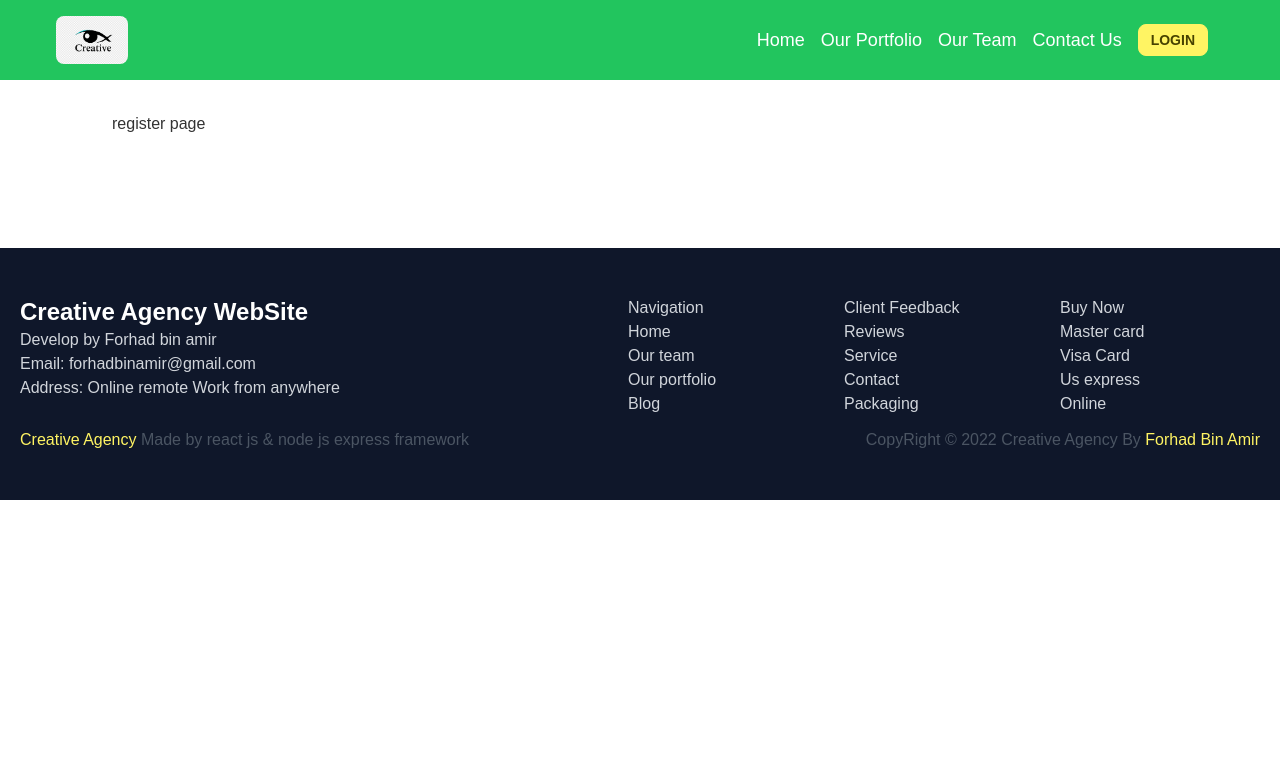
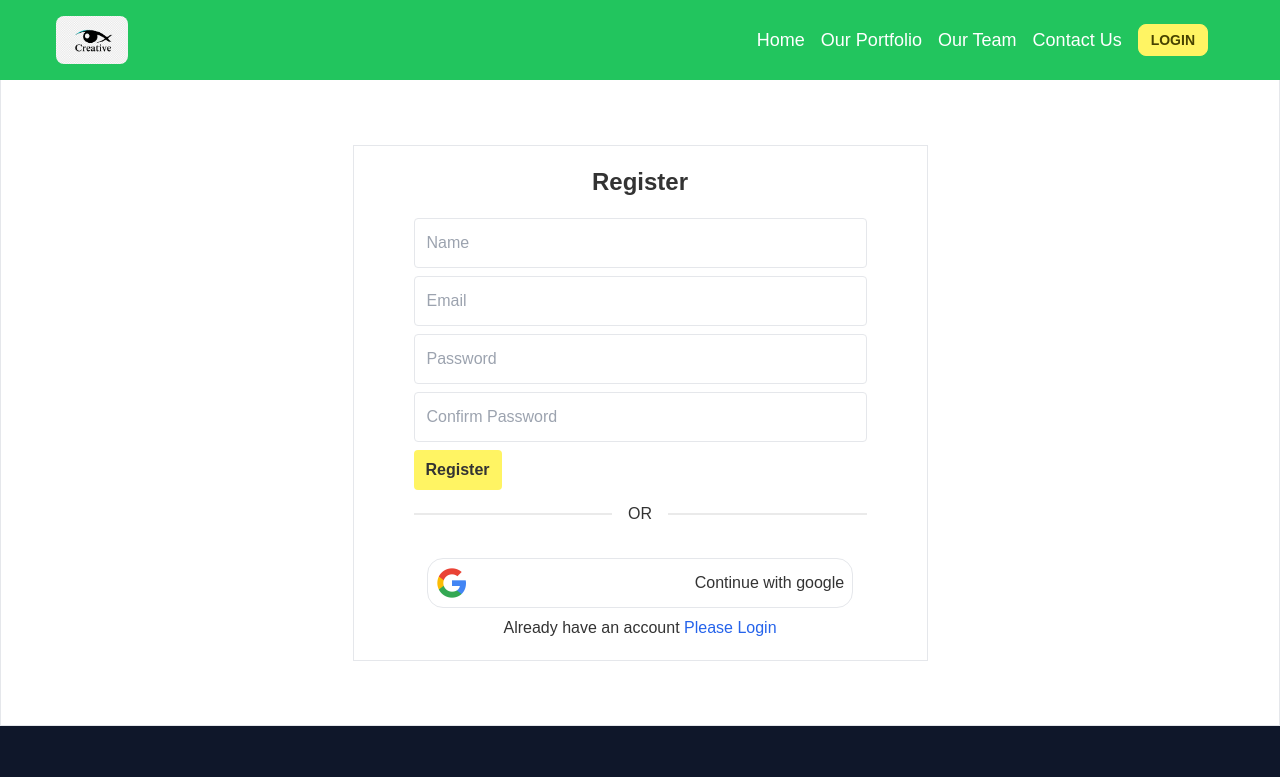
Before and after one commit to forhadbinamir/creative-agency-server, a React (Create React App) app: page /register in a window 1280 px wide. Shown: the top 777 px of the page. Built offline with nearby package versions, Linux system fonts and the light colour scheme; no server answers.

Commit message:
added a react hook form

```diff
--- a/package.json
+++ b/package.json
@@ -12,8 +12,10 @@
     "react": "^18.1.0",
     "react-dom": "^18.1.0",
     "react-firebase-hooks": "^5.0.3",
+    "react-hook-form": "^7.31.3",
     "react-router-dom": "^6.3.0",
     "react-scripts": "5.0.1",
+    "react-toastify": "^9.0.4",
     "react-typical": "^0.1.3",
     "swiper": "^8.2.2",
     "web-vitals": "^2.1.4"
--- a/src/App.js
+++ b/src/App.js
@@ -6,7 +6,8 @@ import Home from './Pages/Home/Home';
 import Login from './Pages/Login/Login';
 import Register from './Pages/Login/Register';
 import NotFound from './Pages/NotFound/NotFound';
-
+import { ToastContainer } from 'react-toastify';
+import 'react-toastify/dist/ReactToastify.css';
 function App() {
   return (
     <div>
@@ -20,6 +21,7 @@ function App() {
         <Route path='*' element={<NotFound></NotFound>}></Route>
       </Routes>
       <Footer></Footer>
+      <ToastContainer />
     </div>
   );
 }
--- a/src/Pages/Login/Login.js
+++ b/src/Pages/Login/Login.js
@@ -1,7 +1,7 @@
 import React, { useEffect } from 'react';
 import { Link, useNavigate } from 'react-router-dom';
 import google from '../../images/Login/google-logo.png'
-import { useSignInWithEmailAndPassword } from 'react-firebase-hooks/auth';
+import { useSignInWithEmailAndPassword, useSignInWithGoogle } from 'react-firebase-hooks/auth';
 import auth from '../Firebase.init';
 import Loading from '../../Hooks/Loading';
 const Login = () => {
@@ -12,12 +12,13 @@ const Login = () => {
         loading,
         error,
     ] = useSignInWithEmailAndPassword(auth);
+    const [signInWithGoogle, googleUser, googleLoading, googleError] = useSignInWithGoogle(auth);
 
     useEffect(() => {
-        if (user) {
+        if (user || googleUser) {
             navigate('/home')
         }
-    }, [user, navigate])
+    }, [user, googleUser, navigate])
     const handleLogin = (e) => {
         e.preventDefault()
         const email = e.target.email.value;
@@ -26,24 +27,32 @@ const Login = () => {
         console.log(email, password)
         e.target.reset()
     }
-    if (loading) {
-        <Loading />
+    if (loading || googleLoading) {
+        return <Loading />
+    }
+    let textError;
+    if (error || googleError) {
+        return (
+            textError = <p>Error: {error.message}</p>
+        );
     }
     return (
         <div className='p-16 border'>
             <div className='border mt-20 p-5 lg:w-[50%] sm:w-[100%] mx-auto'>
                 <h2 className='text-2xl text-center font-bold'>Login</h2>
                 <form onSubmit={handleLogin} className='px-10 py-5 rounded'>
-                    <input className='w-full mb-2 p-3 border rounded' type="email" placeholder='Email' name="email" />
-                    <input className='w-full mb-2 p-3 border rounded' type="password" placeholder='Password' name="password" />
+                    <input className='w-full mb-2 p-3 border rounded' type="email" placeholder='Email' name="email" required />
+                    <input className='w-full mb-2 p-3 border rounded' type="password" placeholder='Password' name="password" required />
+                    <p className='text-right text-blue-600'>Reset password</p>
                     <input className='px-3 py-2 bg-accent font-bold rounded' type="submit" value='Login' />
+                    {textError}
                     <div className="divider">OR</div>
                 </form>
-                <div className='flex justify-between items-center border rounded-2xl p-2 w-[50%] sm:w-[80%] mx-auto hover:bg-gray-300'>
+                <div onClick={() => signInWithGoogle()} className='flex justify-between items-center border rounded-2xl p-2 w-[50%] sm:w-[80%] mx-auto hover:bg-gray-300'>
                     <img className='w-8' src={google} alt="" />
                     <p className='text-center'>Continue with google</p>
                 </div>
-                <p className='text-center'>Don't have an account <span className=''><Link to='/register'>Create an Account</Link></span> </p>
+                <p className='text-center mt-2'>Don't have an account <span className='text-blue-600'><Link to='/register'>Create an Account</Link></span> </p>
             </div>
         </div>
     );
--- a/src/Pages/Login/Register.js
+++ b/src/Pages/Login/Register.js
@@ -1,9 +1,80 @@
-import React from 'react';
+import React, { useEffect } from 'react';
+import { Link, useNavigate } from 'react-router-dom';
+import google from '../../images/Login/google-logo.png'
+import { useCreateUserWithEmailAndPassword, useSignInWithGoogle } from 'react-firebase-hooks/auth';
+import auth from '../Firebase.init';
+import Loading from '../../Hooks/Loading';
+import { toast } from 'react-toastify';
+import { useForm } from 'react-hook-form';
+const Register = () => {
+    const navigate = useNavigate()
+    const [
+        createUserWithEmailAndPassword,
+        user,
+        loading,
+        error,
+    ] = useCreateUserWithEmailAndPassword(auth, { sendEmailVerification: true });
+    const [signInWithGoogle, googleUser, googleLoading, googleError] = useSignInWithGoogle(auth);
+    useEffect(() => {
+        if (user || googleUser) {
+            navigate('/login')
+        }
+    }, [user, googleUser, navigate])
+    const { register, handleSubmit, formState: { errors } } = useForm();
+    const onSubmit = data => {
+        console.log(data)
+        const email = data.email;
+        const password = data.password;
+        createUserWithEmailAndPassword(email, password)
+        toast('send email verification')
+        console.log(email, password)
+    }
+    if (loading || googleLoading) {
+        return <Loading />
+    }
+    let textError;
+    if (error || googleError) {
+        return (
+            textError = <p>Error: {error.message}</p>
+        );
+    }
+    return (
+        <div className='p-16 border'>
+            <div className='border mt-20 p-5 lg:w-[50%] sm:w-[100%] mx-auto'>
+                <h2 className='text-2xl text-center font-bold'>Register</h2>
+                <form onSubmit={handleSubmit(onSubmit)} className='px-10 py-5 rounded'>
 
-const Register = () => {
-    return (
-        <div className='p-28'>
-            register page
+                    <input {...register("name", { required: true })} className='w-full mb-2 p-3 border rounded' type="text" placeholder='Name' name="name" />
+                    {errors.name?.type === 'required' && <span className='text-red-500'>Name is required</span>}
+
+                    <input {...register("email", {
+                        required: {
+                            value: true,
+                            message: 'Email is Required'
+                        },
+                        pattern: {
+                            value: /[a-z0-9]+@[a-z]+\.[a-z]{2,3}/,
+                            message: 'Provide a valid email'
+                        }
+                    })} className='w-full mb-2 p-3 border rounded' type="email" placeholder='Email' name="email" />
+                    {errors.email?.type === 'required' && <span className='text-red-500'>Email is required</span>}
+
+                    <input {...register("password", { required: true })} className='w-full mb-2 p-3 border rounded' type="password" placeholder='Password' name="password" />
+                    {errors.password?.type === 'required' && <span className='text-red-500'>Password is required</span>}
+
+                    <input {...register("confirmPassword", { required: true })} className='w-full mb-2 p-3 border rounded' type="password" placeholder='Confirm Password' name="confirmPassword" />
+                    {errors.confirmPassword?.type === 'required' && <span className='text-red-500'>Confirm Password is required</span>}
+
+                    <input className='px-3 py-2 bg-accent font-bold rounded' type="submit" value='Register' />
+                    {textError}
+                    <div className="divider">OR</div>
+                </form>
+                <div onClick={() => signInWithGoogle()} className='flex justify-between items-center border rounded-2xl p-2 w-[50%] sm:w-[80%] mx-auto hover:bg-gray-300'>
+                    <img className='w-8' src={google} alt="" />
+                    <p className='text-center'>Continue with google</p>
+                </div>
+                <p className='text-center mt-2'>Already have an account <span className='text-blue-600'><Link to='/login'>Please Login</Link></span> </p>
+            </div>
         </div>
     );
 };
```
Also changed, not shown: 1 other file (tests, documents, lock files or other folders).
